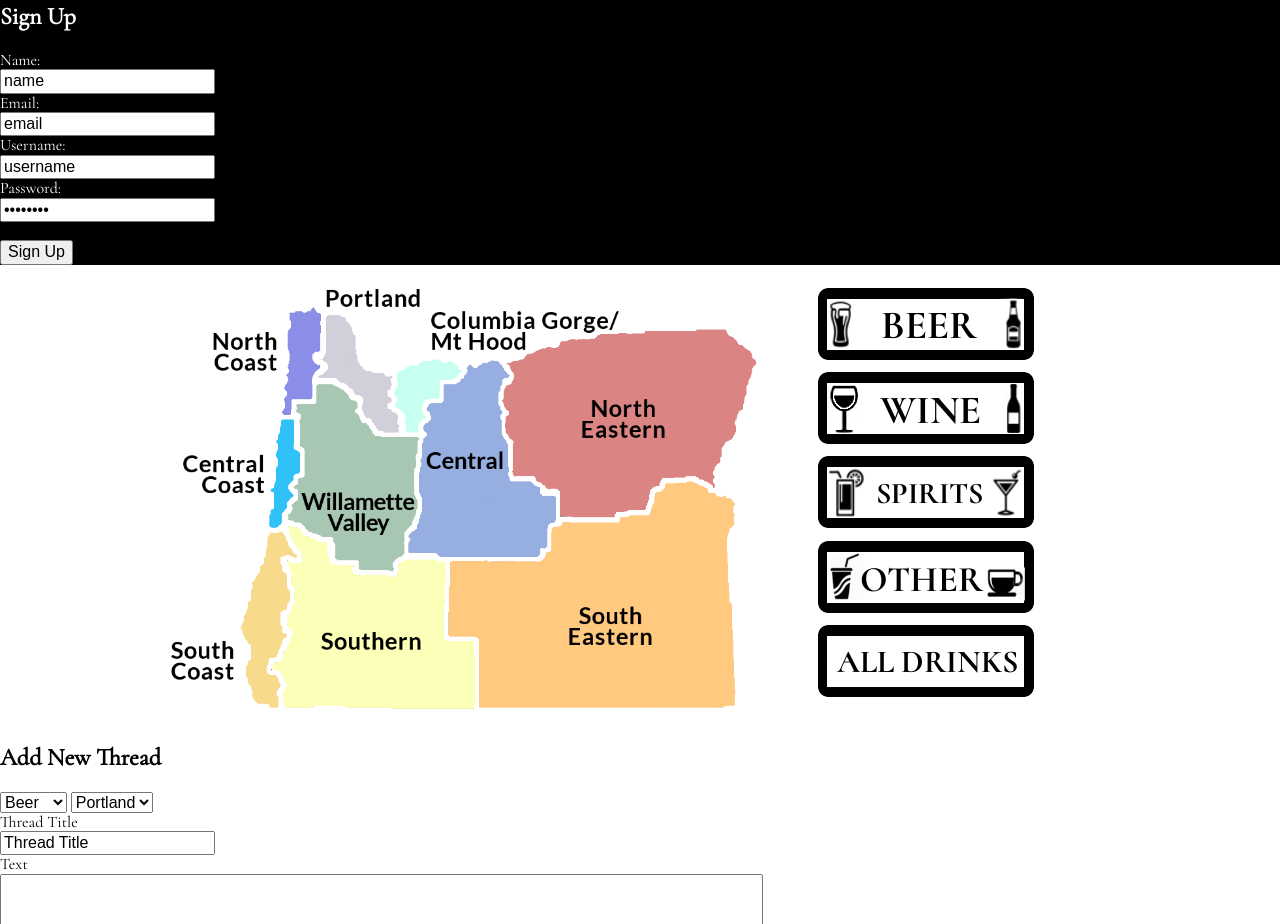
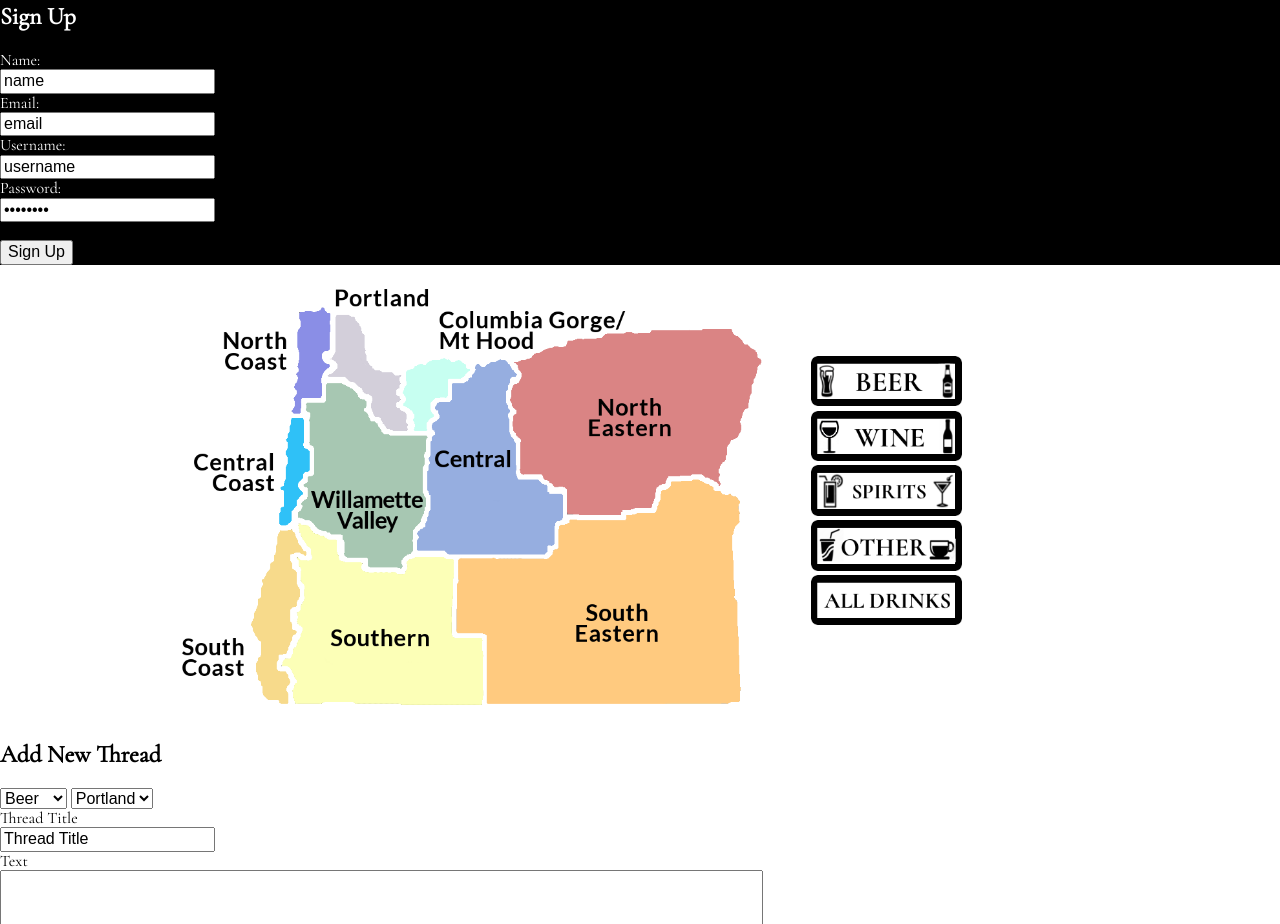
Before and after one commit to Thirsty-Travel-Oregon/ImbibeOR, a website: page public/index.html in a window 1280 px wide. Shown: the part 392-1316 px from the top of the page. Drawn offline with nearby package versions, Linux system fonts and the light colour scheme.

Commit message:
refactor category images index.html

```diff
--- a/public/index.html
+++ b/public/index.html
@@ -57,10 +57,10 @@
 
     </div>
 
-    <div class="cat-pick flexcontainer">
+    <div class="flexcontainer">
       <!-- ----------------- image map ----------------------- -->
       <!-- map made resizable with imageMapResizer - see scripts -->
-      <div class="content" id="home-page">
+      <div class="map-content" id="home-page">
         <img id="map" src="./assets/or-region-map.png"  border="0" width="100%"usemap="#map" />
 
         <map name="map">
@@ -83,15 +83,13 @@
       </div>
 
       <!-- ------------------ drink type categories ---------------------- -->
-      <nav class="drink-type-nav">
         <ul id="drink-type-cat">
-          <li class="link"><a href="beer" id="beer-cat"><img src="./assets/beer-button.png" alt="BEER"></img></a></li>
-          <li class="link"><a href="wine" id="wine-cat"><img src="./assets/wine-button.png" alt="WINE"></img></a></li>
-          <li class="link"><a href="spirits" id="search-threads-link"><img src="./assets/spirits-button.png" alt="SPIRITS"></img></a></li>
-          <li class="link"><a href="other" id="login-link"><img src="./assets/other-button.png" alt="OTHER"></img></a></li>
-          <li class="link"><a href="all" id="signup-link"><img src="./assets/all-button.png" alt="ALL"></img></a></li>
+          <li class="img-link"><a href="beer" id="beer-cat"><img src="./assets/beer-button.png" alt="BEER"></img></a></li>
+          <li class="img-link"><a href="wine" id="wine-cat"><img src="./assets/wine-button.png" alt="WINE"></img></a></li>
+          <li class="img-link"><a href="spirits" id="search-threads-link"><img src="./assets/spirits-button.png" alt="SPIRITS"></img></a></li>
+          <li class="img-link"><a href="other" id="login-link"><img src="./assets/other-button.png" alt="OTHER"></img></a></li>
+          <li class="img-link"><a href="all" id="signup-link"><img src="./assets/all-button.png" alt="ALL"></img></a></li>
         </ul>
-      </nav>
     </div>
 
 <!-- ------------------ add thread ---------------------- -->
--- a/public/styles/base.css
+++ b/public/styles/base.css
@@ -1,5 +1,10 @@
-*{
+* {
   font-family: 'Cormorant Garamond', serif;
+}
+
+a {
+  color: grey;
+  text-decoration: none;
 }
 
 h1{
--- a/public/styles/layout.css
+++ b/public/styles/layout.css
@@ -1,16 +1,10 @@
-#header{
+#header {
   background-color: black;
   color: white;
 }
 
-#imbibe-logo{
+#imbibe-logo {
   max-width: 10vw;
   display: inline-block;
   padding: 2vh;
 }
-
-map {
-}
-
-.cat-pick {
-}
--- a/public/styles/modules.css
+++ b/public/styles/modules.css
@@ -1,8 +1,3 @@
-a {
-  color: grey;
-  text-decoration: none;
-}
-
 a:hover {
   color: #F9F823;
   cursor:pointer;
@@ -17,16 +12,12 @@ nav {
   padding: 0.5vh 1vw;
 }
 
-.drink-type-nav ul li {
-  list-style: none;
-  padding: 0.5vh 1vw;
-}
-
 .submit:hover{
   background-color: grey;
   cursor:pointer;
 }
 
+/*-------------- categories - map & buttons -------------------*/
 .flexcontainer {
   display: -webkit-flex;
   display: inline-flex;
@@ -39,6 +30,19 @@ nav {
   justify-content: center;
 }
 
-div .content {
+#drink-type-cat {
+  margin-right: 0.5rem;
+}
+
+#drink-type-cat li {
+  list-style: none;
+}
+
+#drink-type-cat li img{
+  width: 70%;
+}
+
+.map-content {
   width: 50%;
+  margin-left: 0.5rem;
 }
```
